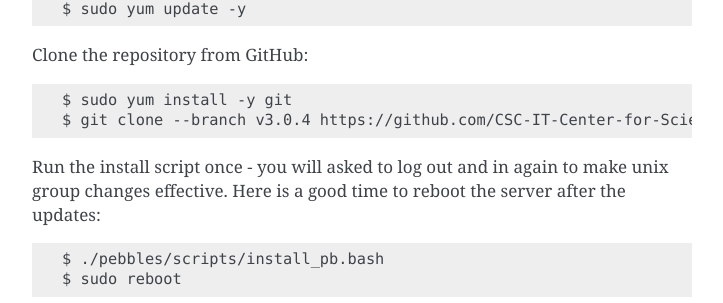
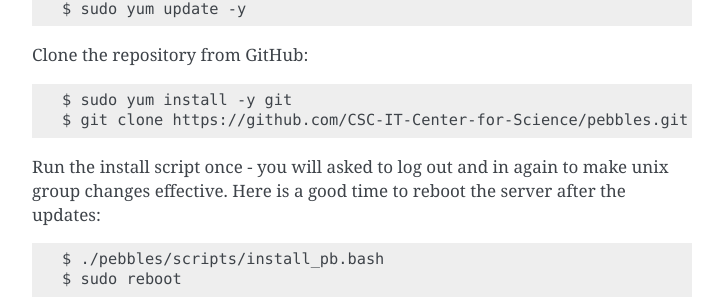
Before and after one commit to CSCfi/pebbles, a Sphinx documentation site: the page built from doc/source/how_to_install_on_cpouta.rst, in a window 1280 px wide and 900 px high, scrolled down 1511 px. Shown: the part 169-472 px from the top of the window, without its empty margins (388-1111 px from the left). Built offline with Sphinx 7.4.7, drawn with Linux system fonts in a browser that asks for light colours; the version number is read from the project's files by our own code.

Commit message:
omit reference to old tag

```diff
--- a/doc/source/how_to_install_on_cpouta.rst
+++ b/doc/source/how_to_install_on_cpouta.rst
@@ -89,7 +89,7 @@ Update the server packages (we'll boot it later)::
 Clone the repository from GitHub::
 
     $ sudo yum install -y git
-    $ git clone --branch v3.0.4 https://github.com/CSC-IT-Center-for-Science/pebbles.git
+    $ git clone https://github.com/CSC-IT-Center-for-Science/pebbles.git
 
 Run the install script once - you will asked to log out and in again to make unix group changes effective. Here is a
 good time to reboot the server after the updates::
```
